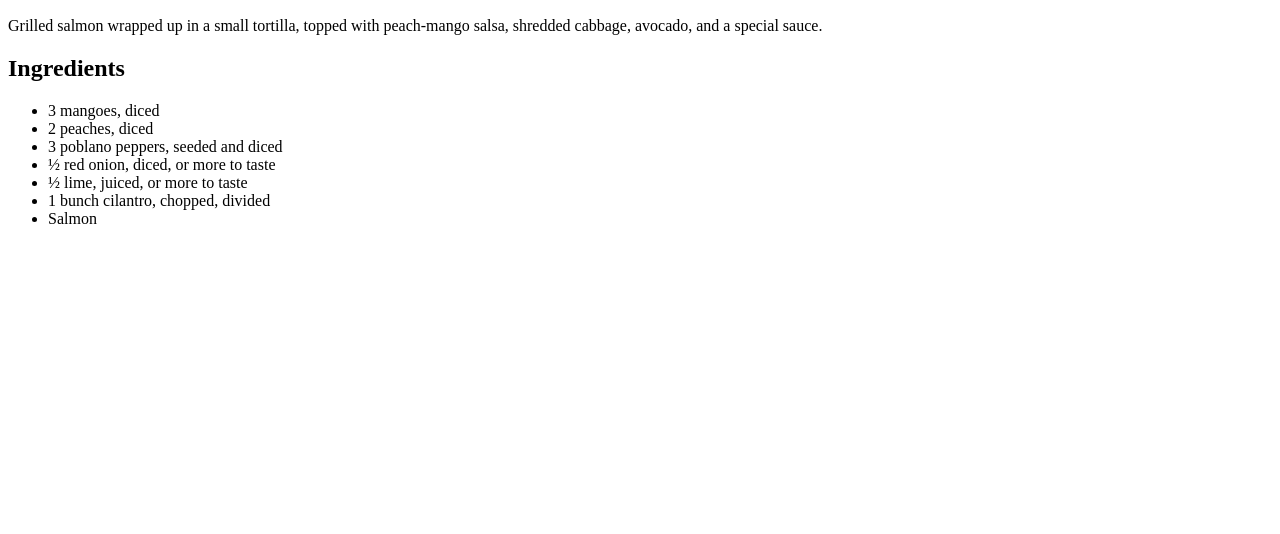
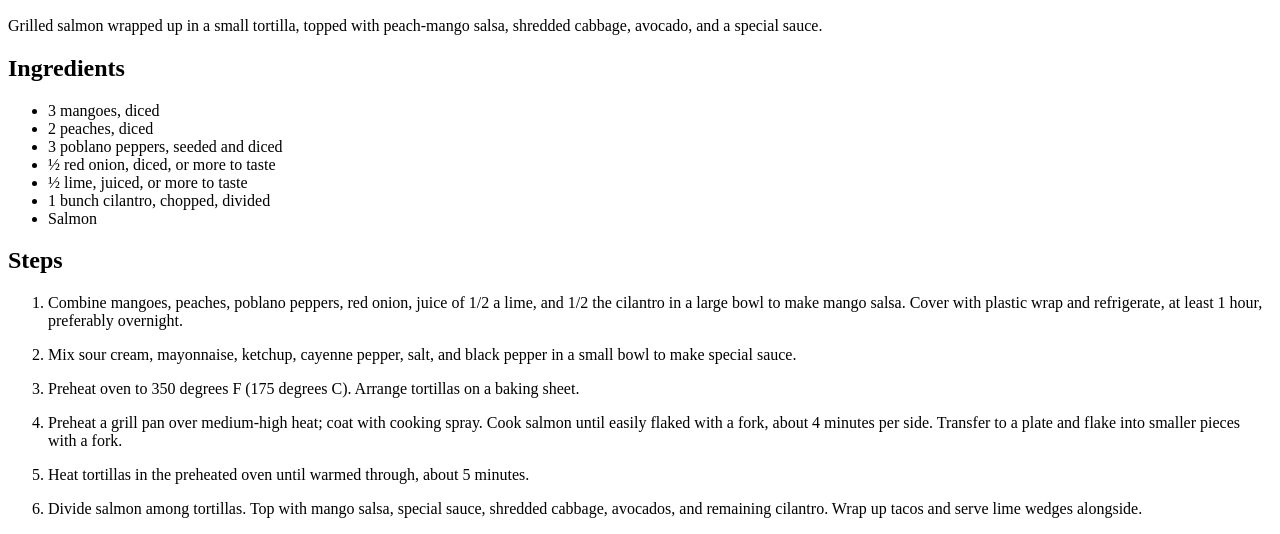
Before and after one commit to mpreams/odin-recipes, a plain HTML site: page recipes/salmon-tacos.html in a window 1280 px wide. Shown: the part 434-968 px from the top of the page. Before the commit the page ends 800 px from the top, so only its background shows below. Drawn offline with Linux system fonts and the light colour scheme.

Commit message:
added steps to salmon recipe

```diff
--- a/recipes/salmon-tacos.html
+++ b/recipes/salmon-tacos.html
@@ -20,5 +20,14 @@
             <li>1 bunch cilantro, chopped, divided</li>
             <li>Salmon</li>
         </ul>
+        <h2>Steps</h2>
+        <ol>
+            <li><p>Combine mangoes, peaches, poblano peppers, red onion, juice of 1/2 a lime, and 1/2 the cilantro in a large bowl to make mango salsa. Cover with plastic wrap and refrigerate, at least 1 hour, preferably overnight.</p></li>
+            <li><p>Mix sour cream, mayonnaise, ketchup, cayenne pepper, salt, and black pepper in a small bowl to make special sauce.</p></li>
+            <li><p>Preheat oven to 350 degrees F (175 degrees C). Arrange tortillas on a baking sheet.</p></li>
+            <li><p>Preheat a grill pan over medium-high heat; coat with cooking spray. Cook salmon until easily flaked with a fork, about 4 minutes per side. Transfer to a plate and flake into smaller pieces with a fork.</p></li>
+            <li><p>Heat tortillas in the preheated oven until warmed through, about 5 minutes.</p></li>
+            <li><p>Divide salmon among tortillas. Top with mango salsa, special sauce, shredded cabbage, avocados, and remaining cilantro. Wrap up tacos and serve lime wedges alongside.</p></li>
+        </ol>
     </body>
 </html>
```
